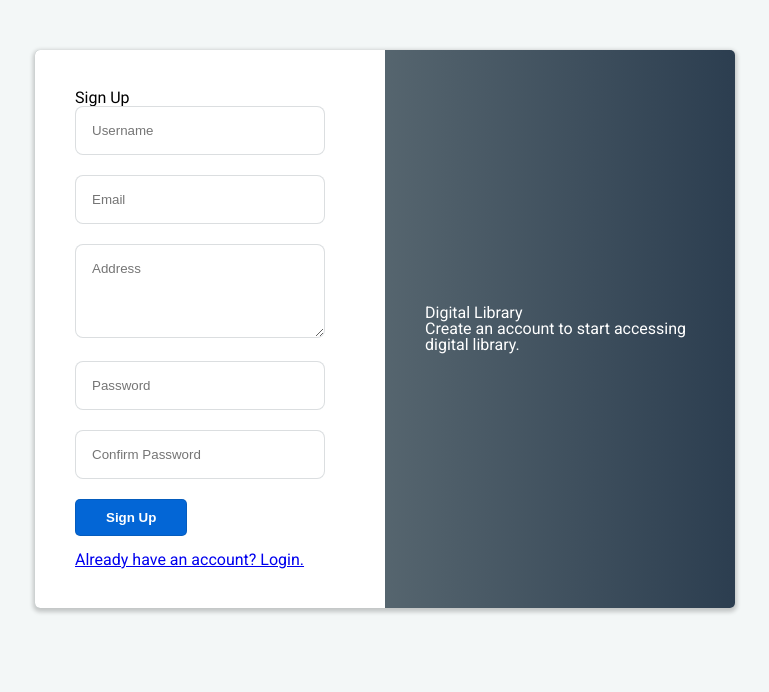
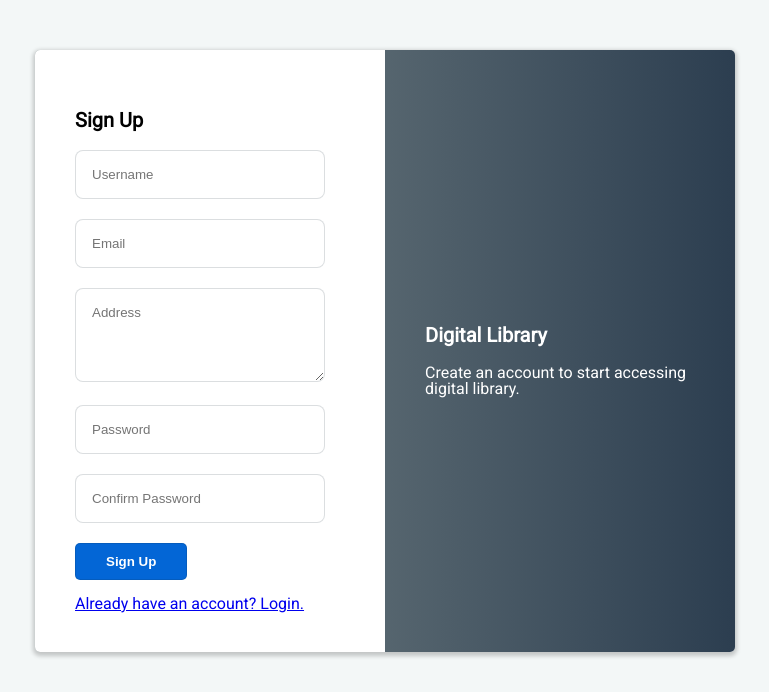
Before and after one commit to deddyrumapea/Web-Digital-Library, a PHP site: page /sign_up.php in a window 1280 px wide. Shown: the top 692 px of the page, without its empty margins (255-1024 px from the left). Run offline with PHP 8.4, Linux system fonts and the light colour scheme.

Commit message:
Updated h2 styling

```diff
--- a/assets/styles/styles.css
+++ b/assets/styles/styles.css
@@ -41,6 +41,12 @@ button {
 	overflow: auto;
 	background-image: linear-gradient(to right, #7f8c8d , #2c3e50);
 	margin-top: 50px;
+}
+
+.auth-box h2 {
+	font-size: 20px;
+	margin: 20px 0;
+	font-weight: bold;
 }
 
 .auth-form-container {
```
